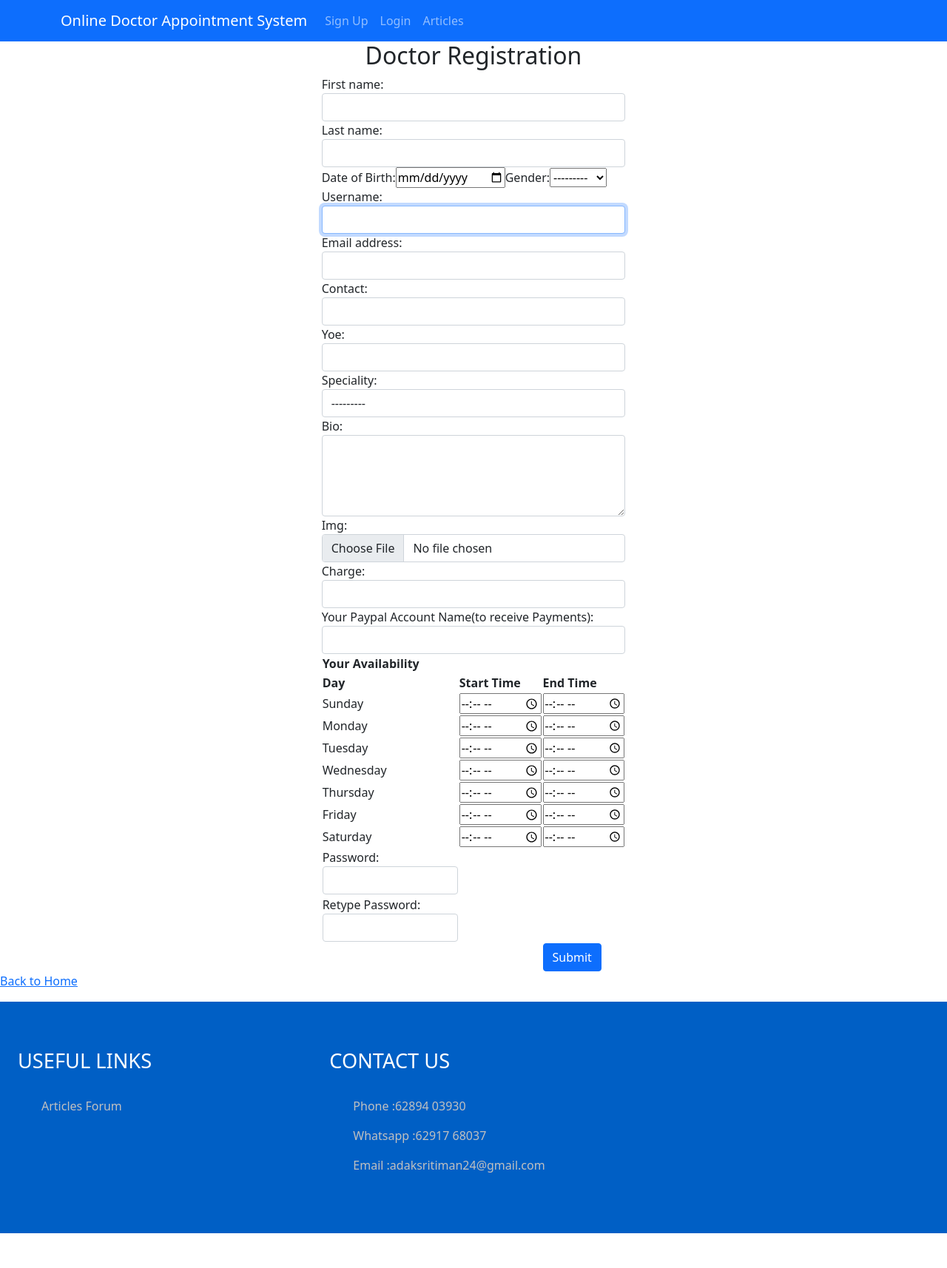
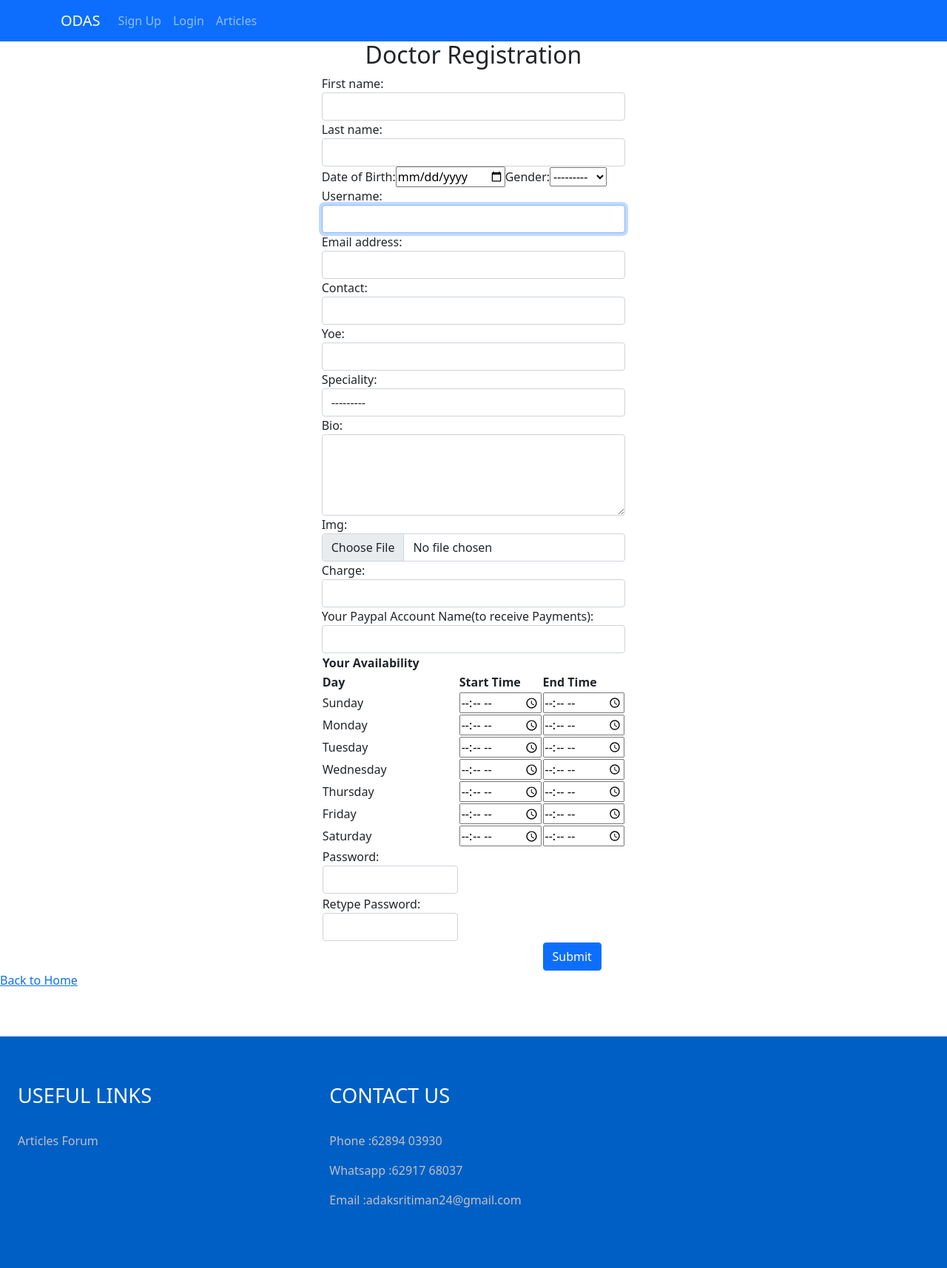
Before and after one commit to adaksritiman24/Online-Doctor-Appointment-System, a Django app: page /accounts/register/doctor/ in a window 1280 px wide. Shown: the whole page at 74% size. Before the commit the page ends 1667 px from the top, so only its background shows below. Run offline with Django 3.2, Linux system fonts and the light colour scheme.

Commit message:
Footer added to doctor and basic style changes in patient css

```diff
--- a/odas/static/doctor/css/index.css
+++ b/odas/static/doctor/css/index.css
@@ -6,6 +6,18 @@ ul a{
     text-decoration: none;
     color: inherit;
     height: fit-content;
+}
+
+body{
+    display: flex;
+    padding-top: 55px;
+    flex-direction: column;
+    height: 100vh;
+
+}
+
+body > footer{
+    flex-grow: 1;
 }
 
 .alert-m-error {
@@ -89,6 +101,7 @@ ul a{
 .footer-list{
     flex-direction: column;
     align-items: flex-start;
+    padding-left: 0;
 }
 
 .list-link{
--- a/odas/static/patient/css/index.css
+++ b/odas/static/patient/css/index.css
@@ -4,7 +4,7 @@
 }
 
 body{
-    padding-top: 55px;
+    padding-top: 52px;
     display: flex;
     flex-direction: column;
     height: 100vh;
@@ -31,6 +31,8 @@ ul a{
     color: inherit;
     height: fit-content;
 }
+
+
 
 .banner{
     background:linear-gradient(rgb(25,135,84), rgb(222, 226, 224));
--- a/odas/templates/doctor/base.html
+++ b/odas/templates/doctor/base.html
@@ -16,9 +16,9 @@
     <title>ODAS</title>
   </head>
   <body>
-    <nav class="navbar navbar-expand-lg navbar-dark bg-primary">
+    <nav class="navbar navbar-expand-lg navbar-dark bg-primary fixed-top">
       <div class="container">
-        <a class="navbar-brand" href="#">Online Doctor Appointment System</a>
+        <a class="navbar-brand" href="#">ODAS</a>
         <button class="navbar-toggler" type="button" data-bs-toggle="collapse" data-bs-target="#navbarNav" aria-controls="navbarNav" aria-expanded="false" aria-label="Toggle navigation">
           <span class="navbar-toggler-icon"></span>
         </button>
@@ -56,7 +56,7 @@
     {% endblock %}
 
     <!-- Footer -->
-    <footer class="footer section">
+    <footer class="footer section mt-5">
       <div class="footer-container dcontainer d-grid">
           <div>
               <h6 class="title footer-title">Useful Links</h6>
--- a/odas/templates/patient/base.html
+++ b/odas/templates/patient/base.html
@@ -63,7 +63,6 @@
         </div>
       </div>
     </nav>
-    <div style="height: 60px; background-color: rgb(25,135,84);"></div>
 
 
     {% block content %}
--- a/odas/templates/patient/index.html
+++ b/odas/templates/patient/index.html
@@ -4,7 +4,7 @@
 <div class="banner">
     <div class="container">
         <div class="banner-top">
-            <h1 id="app-brand">Our Application Name</h1>
+            <h1 id="app-brand">Online Doctor Appoinment System</h1>
             <p>Welcome to a complete online doctor appointment and consultation system.
             Book your appointment with the best doctors around the world through our website.</p>
         </div>
```
Also changed, not shown: odas/db.sqlite3.
